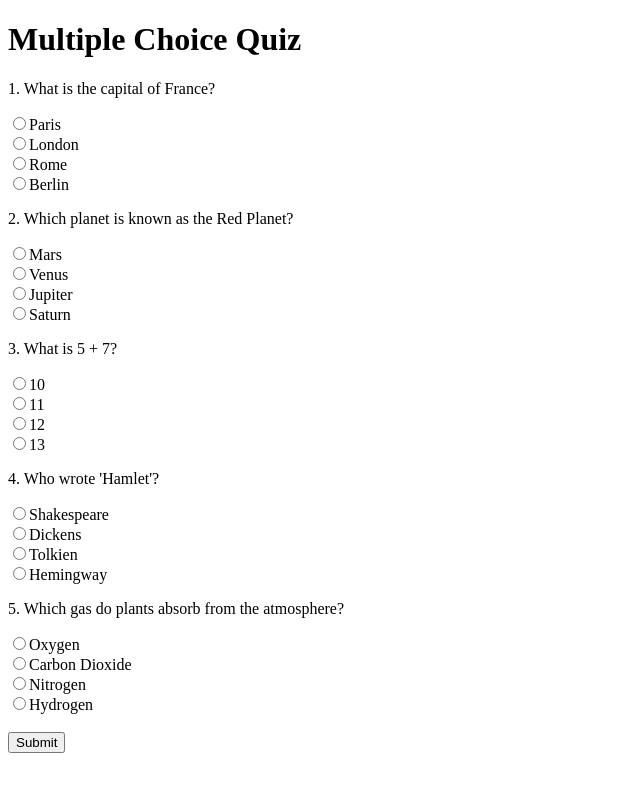
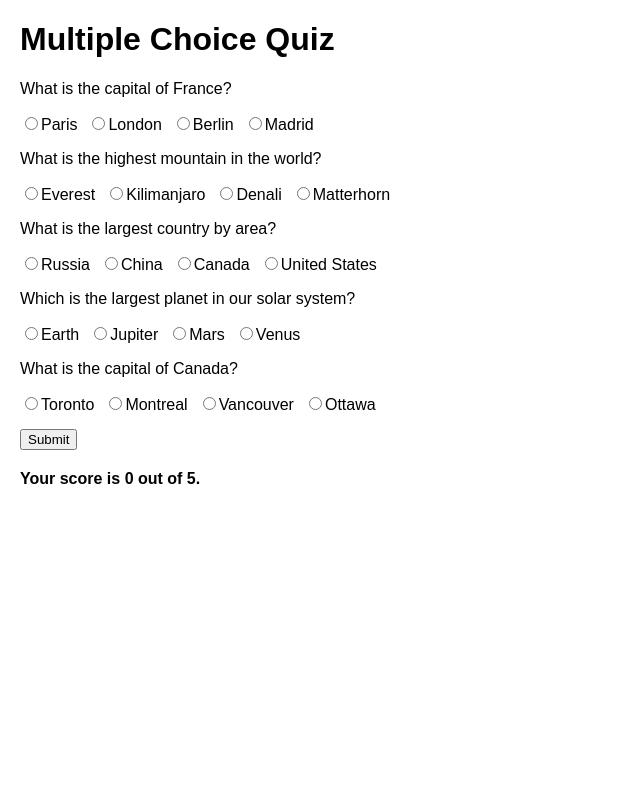
Before and after one commit to acciojob/quiz-with-session-deepikas19998-art, a website: page main.html in a window 1280 px wide. Both pictures are taken after a click on the button "Submit". Shown: the whole page, without its empty margins (0-640 px from the left). Drawn offline with Linux system fonts and the light colour scheme.

Commit message:
created a submission

```diff
--- a/main.html
+++ b/main.html
@@ -2,54 +2,88 @@
 <html lang="en">
 <head>
   <meta charset="UTF-8">
-  <title>Multiple Choice Quiz</title>
+  <meta name="viewport" content="width=device-width, initial-scale=1.0">
+  <title>Quiz App</title>
+  <style>
+    body {
+      font-family: Arial, sans-serif;
+      margin: 20px;
+    }
+    #questions div {
+      margin-bottom: 15px;
+    }
+    label {
+      margin-right: 10px;
+    }
+    #score {
+      margin-top: 20px;
+      font-weight: bold;
+    }
+  </style>
 </head>
 <body>
   <h1>Multiple Choice Quiz</h1>
 
-  <div id="questions">
-    <div>
-      <p>1. What is the capital of France?</p>
-      <input type="radio" name="q1" value="Paris" id="q1a1"><label for="q1a1">Paris</label><br>
-      <input type="radio" name="q1" value="London" id="q1a2"><label for="q1a2">London</label><br>
-      <input type="radio" name="q1" value="Rome" id="q1a3"><label for="q1a3">Rome</label><br>
-      <input type="radio" name="q1" value="Berlin" id="q1a4"><label for="q1a4">Berlin</label>
-    </div>
-    <div>
-      <p>2. Which planet is known as the Red Planet?</p>
-      <input type="radio" name="q2" value="Mars" id="q2a1"><label for="q2a1">Mars</label><br>
-      <input type="radio" name="q2" value="Venus" id="q2a2"><label for="q2a2">Venus</label><br>
-      <input type="radio" name="q2" value="Jupiter" id="q2a3"><label for="q2a3">Jupiter</label><br>
-      <input type="radio" name="q2" value="Saturn" id="q2a4"><label for="q2a4">Saturn</label>
-    </div>
-    <div>
-      <p>3. What is 5 + 7?</p>
-      <input type="radio" name="q3" value="10" id="q3a1"><label for="q3a1">10</label><br>
-      <input type="radio" name="q3" value="11" id="q3a2"><label for="q3a2">11</label><br>
-      <input type="radio" name="q3" value="12" id="q3a3"><label for="q3a3">12</label><br>
-      <input type="radio" name="q3" value="13" id="q3a4"><label for="q3a4">13</label>
-    </div>
-    <div>
-      <p>4. Who wrote 'Hamlet'?</p>
-      <input type="radio" name="q4" value="Shakespeare" id="q4a1"><label for="q4a1">Shakespeare</label><br>
-      <input type="radio" name="q4" value="Dickens" id="q4a2"><label for="q4a2">Dickens</label><br>
-      <input type="radio" name="q4" value="Tolkien" id="q4a3"><label for="q4a3">Tolkien</label><br>
-      <input type="radio" name="q4" value="Hemingway" id="q4a4"><label for="q4a4">Hemingway</label>
-    </div>
-    <div>
-      <p>5. Which gas do plants absorb from the atmosphere?</p>
-      <input type="radio" name="q5" value="Oxygen" id="q5a1"><label for="q5a1">Oxygen</label><br>
-      <input type="radio" name="q5" value="Carbon Dioxide" id="q5a2"><label for="q5a2">Carbon Dioxide</label><br>
-      <input type="radio" name="q5" value="Nitrogen" id="q5a3"><label for="q5a3">Nitrogen</label><br>
-      <input type="radio" name="q5" value="Hydrogen" id="q5a4"><label for="q5a4">Hydrogen</label>
-    </div>
-  </div>
+  <div id="questions"></div>
 
-  <br>
   <button id="submit">Submit</button>
-
   <div id="score"></div>
 
-  <script src="script.js"></script>
+  <script>
+    // Quiz questions
+    const questions = [
+      { question: "What is the capital of France?", choices: ["Paris", "London", "Berlin", "Madrid"], answer: "Paris" },
+      { question: "What is the highest mountain in the world?", choices: ["Everest", "Kilimanjaro", "Denali", "Matterhorn"], answer: "Everest" },
+      { question: "What is the largest country by area?", choices: ["Russia", "China", "Canada", "United States"], answer: "Russia" },
+      { question: "Which is the largest planet in our solar system?", choices: ["Earth", "Jupiter", "Mars", "Venus"], answer: "Jupiter" },
+      { question: "What is the capital of Canada?", choices: ["Toronto", "Montreal", "Vancouver", "Ottawa"], answer: "Ottawa" }
+    ];
+
+    const questionsElement = document.getElementById("questions");
+    let userAnswers = JSON.parse(sessionStorage.getItem("progress")) || Array(questions.length).fill(null);
+
+    function renderQuestions() {
+      questionsElement.innerHTML = "";
+      for (let i = 0; i < questions.length; i++) {
+        const question = questions[i];
+        const questionDiv = document.createElement("div");
+        const questionText = document.createElement("p");
+        questionText.textContent = question.question;
+        questionDiv.appendChild(questionText);
+
+        question.choices.forEach(choice => {
+          const label = document.createElement("label");
+          const input = document.createElement("input");
+          input.type = "radio";
+          input.name = `question-${i}`;
+          input.value = choice;
+          if (userAnswers[i] === choice) input.checked = true;
+
+          input.addEventListener("change", () => {
+            userAnswers[i] = choice;
+            sessionStorage.setItem("progress", JSON.stringify(userAnswers));
+          });
+
+          label.appendChild(input);
+          label.appendChild(document.createTextNode(choice));
+          questionDiv.appendChild(label);
+        });
+
+        questionsElement.appendChild(questionDiv);
+      }
+    }
+
+    document.getElementById("submit").addEventListener("click", () => {
+      let score = 0;
+      for (let i = 0; i < questions.length; i++) {
+        if (userAnswers[i] === questions[i].answer) score++;
+      }
+      document.getElementById("score").textContent = `Your score is ${score} out of ${questions.length}.`;
+      localStorage.setItem("score", score);
+    });
+
+    // Initial render
+    renderQuestions();
+  </script>
 </body>
 </html>
--- a/script.js
+++ b/script.js
@@ -1,56 +1,53 @@
-//your JS code here.
+// Get the container where questions will be displayed
+const questionsElement = document.getElementById("questions");
 
-// Do not change code below this line
-// This code will just display the questions to the screen
-const questions = [
-  {
-    question: "What is the capital of France?",
-    choices: ["Paris", "London", "Berlin", "Madrid"],
-    answer: "Paris",
-  },
-  {
-    question: "What is the highest mountain in the world?",
-    choices: ["Everest", "Kilimanjaro", "Denali", "Matterhorn"],
-    answer: "Everest",
-  },
-  {
-    question: "What is the largest country by area?",
-    choices: ["Russia", "China", "Canada", "United States"],
-    answer: "Russia",
-  },
-  {
-    question: "Which is the largest planet in our solar system?",
-    choices: ["Earth", "Jupiter", "Mars"],
-    answer: "Jupiter",
-  },
-  {
-    question: "What is the capital of Canada?",
-    choices: ["Toronto", "Montreal", "Vancouver", "Ottawa"],
-    answer: "Ottawa",
-  },
-];
+// Load previous answers from session storage or start fresh
+let userAnswers = JSON.parse(sessionStorage.getItem("progress")) || Array(questions.length).fill(null);
 
 // Display the quiz questions and choices
 function renderQuestions() {
+  questionsElement.innerHTML = ""; // Clear previous content
   for (let i = 0; i < questions.length; i++) {
     const question = questions[i];
     const questionElement = document.createElement("div");
+
     const questionText = document.createTextNode(question.question);
     questionElement.appendChild(questionText);
+
     for (let j = 0; j < question.choices.length; j++) {
       const choice = question.choices[j];
+
       const choiceElement = document.createElement("input");
       choiceElement.setAttribute("type", "radio");
       choiceElement.setAttribute("name", `question-${i}`);
       choiceElement.setAttribute("value", choice);
       if (userAnswers[i] === choice) {
-        choiceElement.setAttribute("checked", true);
+        choiceElement.checked = true;
       }
-      const choiceText = document.createTextNode(choice);
-      questionElement.appendChild(choiceElement);
-      questionElement.appendChild(choiceText);
+
+      choiceElement.addEventListener("change", () => {
+        userAnswers[i] = choice;
+        sessionStorage.setItem("progress", JSON.stringify(userAnswers));
+      });
+
+      const choiceLabel = document.createElement("label");
+      choiceLabel.appendChild(choiceElement);
+      choiceLabel.appendChild(document.createTextNode(choice));
+
+      questionElement.appendChild(choiceLabel);
     }
     questionsElement.appendChild(questionElement);
   }
 }
+
+// Handle quiz submission
+document.getElementById("submit").addEventListener("click", () => {
+  let score = 0;
+  for (let i = 0; i < questions.length; i++) {
+    if (userAnswers[i] === questions[i].answer) score++;
+  }
+  document.getElementById("score").textContent = `Your score is ${score} out of ${questions.length}.`;
+  localStorage.setItem("score", score);
+});
+
 renderQuestions();
```
